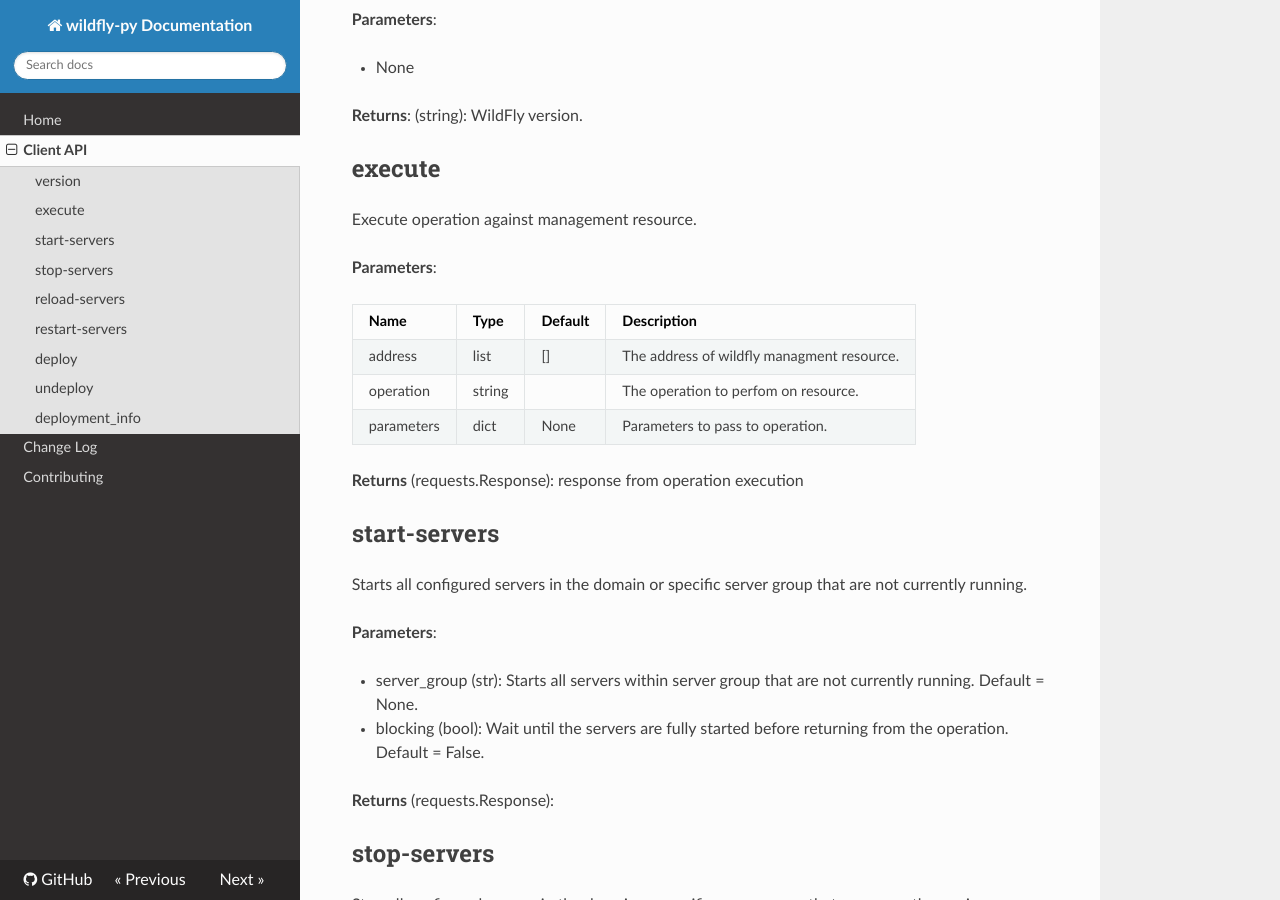
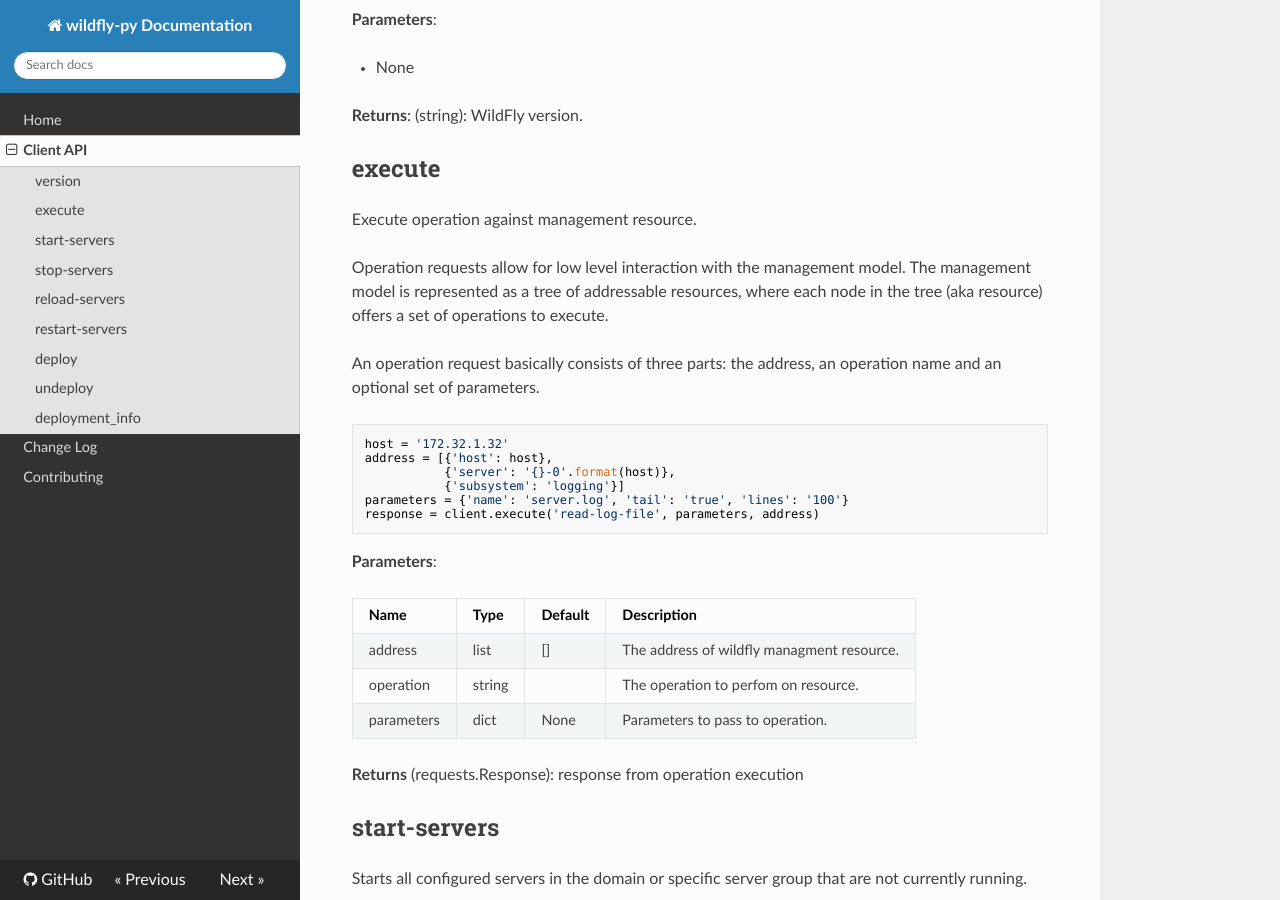
Before and after one commit to zsuzhengdu/wildfly-py, an MkDocs documentation site: the page built from docs/api.md, in a window 1280 px wide and 900 px high, scrolled down 707 px. Built offline with MkDocs 1.6.1, drawn with Linux system fonts in a browser that asks for light colours; nearby versions of some CDN libraries; old or Windows-style settings are respelled for this version of MkDocs.

Commit message:
update api docs

````diff
--- a/docs/api.md
+++ b/docs/api.md
@@ -32,6 +32,19 @@
 ## execute
 
 Execute operation against management resource.
+
+Operation requests allow for low level interaction with the management model. The management model is represented as a tree of addressable resources, where each node in the tree (aka resource) offers a set of operations to execute.
+
+An operation request basically consists of three parts: the address, an operation name and an optional set of parameters.
+
+```python
+host = '172.32.1.32'
+address = [{'host': host},
+           {'server': '{}-0'.format(host)},
+           {'subsystem': 'logging'}]
+parameters = {'name': 'server.log', 'tail': 'true', 'lines': '100'}
+response = client.execute('read-log-file', parameters, address)
+```
 
 **Parameters**:
 
````
